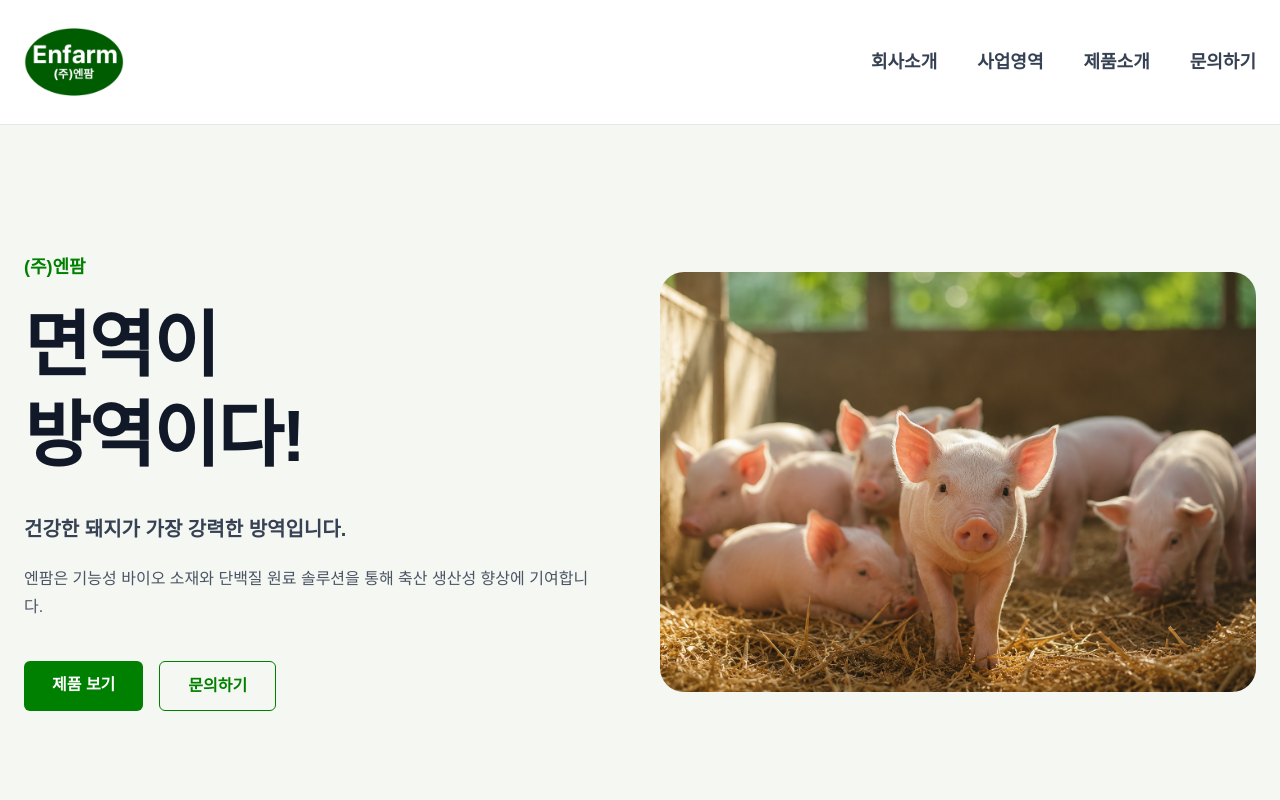
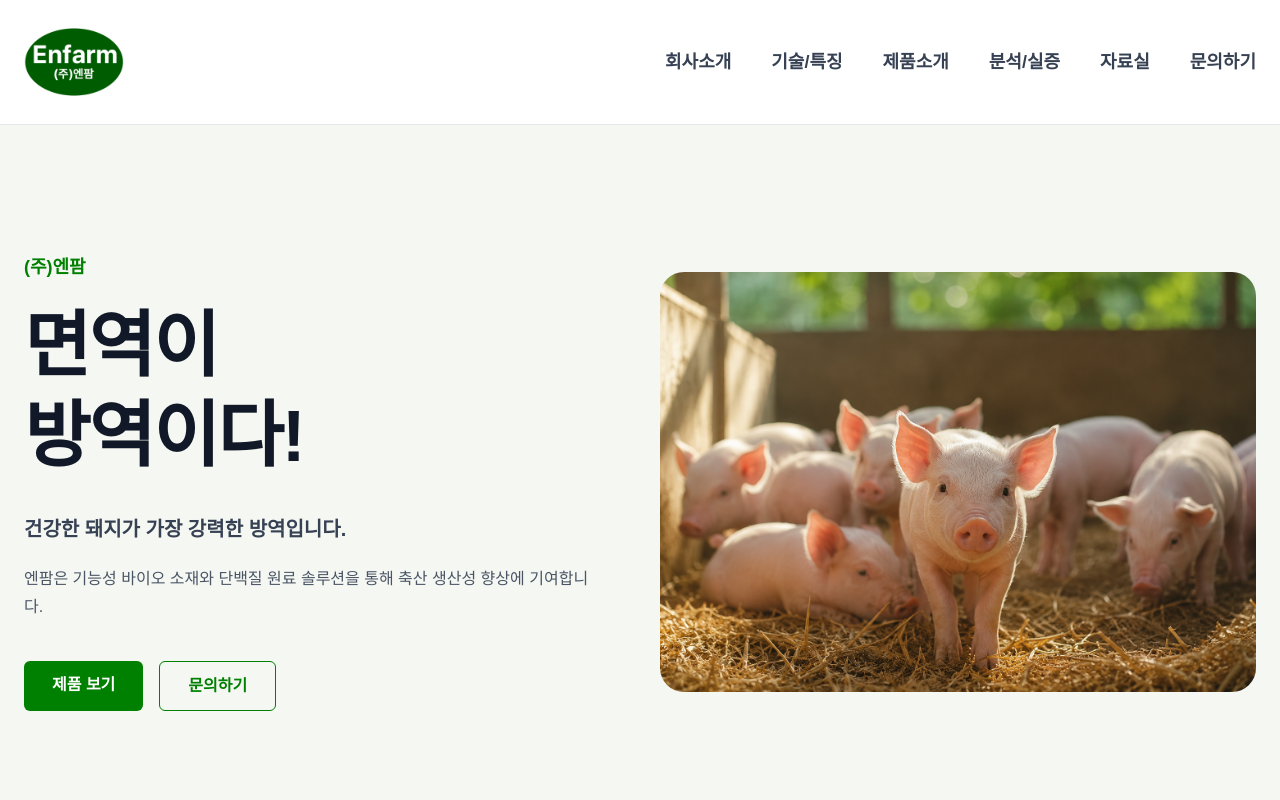
Before and after one commit to uncypdf/enfarm-site, a Next.js app: page / in a window 1280 px wide. Shown: the top 800 px of the page. Built offline with nearby package versions, Linux system fonts and the light colour scheme.

Commit message:
Update navigation structure

```diff
--- a/src/app/page.tsx
+++ b/src/app/page.tsx
@@ -53,10 +53,12 @@ export default function Home() {
           </a>
 
           <nav className="hidden items-center gap-10 text-lg font-semibold text-gray-700 md:flex">
-            <a href="#about" className="hover:text-[#008000]">회사소개</a>
-            <a href="#business" className="hover:text-[#008000]">사업영역</a>
-            <a href="#products" className="hover:text-[#008000]">제품소개</a>
-            <a href="#contact" className="hover:text-[#008000]">문의하기</a>
+            <a href="/about" className="hover:text-[#008000]">회사소개</a>
+            <a href="/technology" className="hover:text-[#008000]">기술/특징</a>
+            <a href="/products" className="hover:text-[#008000]">제품소개</a>
+            <a href="/analysis" className="hover:text-[#008000]">분석/실증</a>
+            <a href="/resources" className="hover:text-[#008000]">자료실</a>
+            <a href="/branches" className="hover:text-[#008000]">문의하기</a>
           </nav>
         </div>
       </header>
```
